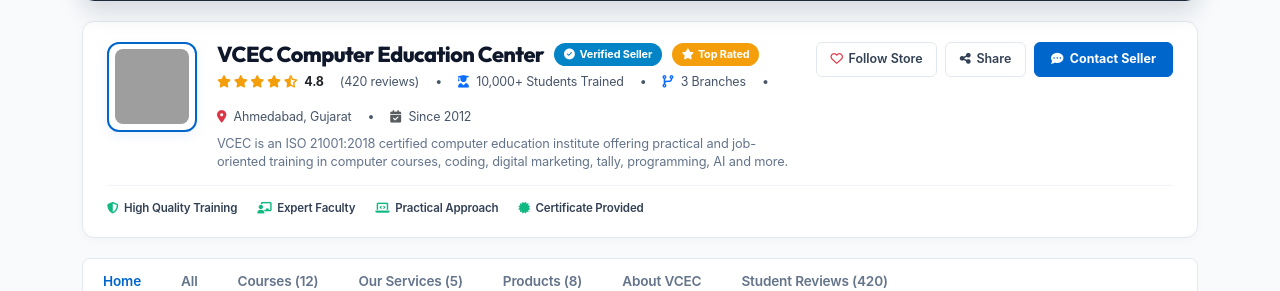
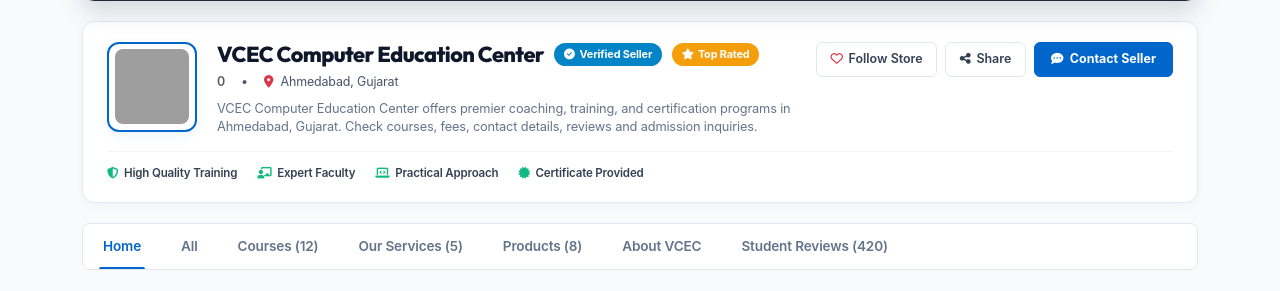
Before and after one commit to digitalclassworld/marketplace, a Laravel app: a page that uses resources/views/home/business-profile.blade.php in a window 1280 px wide; the page is wider, and only the part inside the window is pictured. Shown: the part 427-718 px from the top of that part. Run offline with Laravel 12, Linux system fonts and the light colour scheme; data comes from the database, SQL or seed files in the repository; parts of the project's set-up code (start-up, migrations or seed data) failed here and were passed over; grey boxes are pictures that could not be loaded.

Commit message:
fix(slugs): Match exact legacy slug, canonical 301 redirect, coaching category, breadcrumbs and clean profile view

```diff
--- a/app/Http/Controllers/Admin/AdminCatalogController.php
+++ b/app/Http/Controllers/Admin/AdminCatalogController.php
@@ -1733,6 +1733,9 @@ class AdminCatalogController extends Controller
                 'business_name' => $l->business_name,
                 'full_name' => $l->business_name,
                 'slug' => $l->slug ?: \Illuminate\Support\Str::slug($l->business_name),
+                'clean_slug' => $l->clean_slug,
+                'category_slug' => $l->category_slug,
+                'url' => $l->url,
                 'owner_name' => $ownerName,
                 'owner_id' => 'UDC' . str_pad($l->seller?->user_id ?? $l->id, 5, '0', STR_PAD_LEFT),
                 'owner_phone' => $l->phone ?: ($l->seller?->user?->phone ?? '+91 98765 43210'),
--- a/app/Http/Controllers/HomeController.php
+++ b/app/Http/Controllers/HomeController.php
@@ -255,32 +255,38 @@ class HomeController extends Controller
                 // 1. Direct match on slug
                 $business = BusinessListing::where('slug', $targetSlug)->first();
 
-                // 2. Slug without trailing id or with trailing id (e.g. prarthna-paramedical-institute matching prarthna-paramedical-institute-1234)
+                // 2. Slug without trailing id: targetSlug is "prarthna-paramedical-institute", match "prarthna-paramedical-institute-11696"
                 if (!$business) {
-                    $business = BusinessListing::where('slug', 'like', $targetSlug . '-%')->first();
-                }
-
-                // 3. Match by business name derived from slug
+                    $business = BusinessListing::where('slug', 'like', $targetSlug . '-%')
+                        ->orderByRaw("CASE WHEN status = 'approved' THEN 1 ELSE 2 END")
+                        ->orderBy('id', 'asc')
+                        ->first();
+                }
+
+                // 3. Match clean slug if targetSlug had an ID like "prarthna-paramedical-institute-11696"
+                if (!$business && preg_match('/^(.*?)-\d+$/', $targetSlug, $matches)) {
+                    $stripped = $matches[1];
+                    $business = BusinessListing::where('slug', $stripped)
+                        ->orWhere('slug', 'like', $stripped . '-%')
+                        ->first();
+                }
+
+                // 4. Match by business name derived from slug
                 if (!$business) {
-                    $nameWords = explode('-', $targetSlug);
-                    $nameGuess = implode(' ', $nameWords);
-                    $business = BusinessListing::where('business_name', 'like', "%{$nameGuess}%")->first();
-                }
-
-                // 4. Match with category constraint
-                if (!$business && $category) {
-                    $catWords = str_replace('-', ' ', $category);
-                    $business = BusinessListing::where(function($q) use ($targetSlug, $nameWords) {
-                        $q->where('slug', 'like', "%{$targetSlug}%");
-                        foreach ($nameWords as $word) {
-                            if (strlen($word) > 2) {
+                    $cleanName = str_replace('-', ' ', preg_replace('/-\d+$/', '', $targetSlug));
+                    $business = BusinessListing::where('business_name', 'like', "%{$cleanName}%")->first();
+                }
+
+                // 5. Match with category constraint or keyword search
+                if (!$business) {
+                    $nameWords = array_filter(explode('-', preg_replace('/-\d+$/', '', $targetSlug)), fn($w) => strlen($w) > 2);
+                    if (!empty($nameWords)) {
+                        $business = BusinessListing::where(function($q) use ($nameWords) {
+                            foreach ($nameWords as $word) {
                                 $q->orWhere('business_name', 'like', "%{$word}%");
                             }
-                        }
-                    })->where(function($q) use ($catWords) {
-                        $q->where('category', 'like', "%{$catWords}%")
-                          ->orWhere('sub_category', 'like', "%{$catWords}%");
-                    })->first();
+                        })->first();
+                    }
                 }
             }
 
@@ -293,6 +299,18 @@ class HomeController extends Controller
                 $canPreview = (Auth::check() && (Auth::user()->isAdmin() || Auth::user()->id === ($business->seller->user_id ?? null)));
                 if (!$canPreview) {
                     abort(404, 'This business listing is currently pending admin review and is not publicly available yet.');
+                }
+            }
+
+            // Canonical 301 redirect: If user visits an old URL (e.g. with -11696 or non-canonical category like educational-institute),
+            // seamlessly redirect to the exact target format: /business-listing/coaching/prarthna-paramedical-institute
+            if ($business && $request->isMethod('get') && !$request->ajax()) {
+                $canonicalCategory = $business->category_slug;
+                $canonicalSlug = $business->clean_slug;
+                $expectedPath = 'business-listing/' . $canonicalCategory . '/' . $canonicalSlug;
+
+                if (trim($request->path(), '/') !== $expectedPath) {
+                    return redirect()->to(url($expectedPath), 301);
                 }
             }
         } catch (\Throwable $e) {
--- a/app/Models/BusinessListing.php
+++ b/app/Models/BusinessListing.php
@@ -83,14 +83,34 @@ class BusinessListing extends Model
 
     public function getCategorySlugAttribute(): string
     {
-        $cat = $this->category ?: ($this->sub_category ?: 'coaching');
+        $cat = strtolower(trim($this->category ?: ($this->sub_category ?: 'coaching')));
+        // In the legacy platform (digitalclassworld.com), educational/coaching institutes are under /business-listing/coaching/
+        if (
+            str_contains($cat, 'education') ||
+            str_contains($cat, 'coach') ||
+            str_contains($cat, 'class') ||
+            str_contains($cat, 'tutor') ||
+            str_contains($cat, 'tuition') ||
+            str_contains($cat, 'institute') ||
+            str_contains($cat, 'school') ||
+            str_contains($cat, 'college') ||
+            str_contains($cat, 'academy') ||
+            str_contains($cat, 'academic') ||
+            empty($cat)
+        ) {
+            return 'coaching';
+        }
+
         $slug = \Illuminate\Support\Str::slug($cat);
         return !empty($slug) ? $slug : 'coaching';
     }
 
     public function getCleanSlugAttribute(): string
     {
-        return $this->slug ?: \Illuminate\Support\Str::slug($this->business_name);
+        $raw = $this->slug ?: \Illuminate\Support\Str::slug($this->business_name);
+        // Strip legacy trailing database ID (e.g. "prarthna-paramedical-institute-11696" -> "prarthna-paramedical-institute")
+        $clean = preg_replace('/-\d+$/', '', $raw);
+        return !empty($clean) ? $clean : $raw;
     }
 
     public function getUrlAttribute(): string
--- a/resources/views/admin/catalog/listings.blade.php
+++ b/resources/views/admin/catalog/listings.blade.php
@@ -527,8 +527,7 @@
                                             </button>
                                             <ul class="dropdown-menu dropdown-menu-end shadow-sm">
                                                 @php
-                                                    $listingCatSlug = \Illuminate\Support\Str::slug($category ?: 'coaching') ?: 'coaching';
-                                                    $businessUrl = url("/business-listing/{$listingCatSlug}/{$slug}");
+                                                    $businessUrl = $l['url'] ?? url("/business-listing/" . ($l['category_slug'] ?? 'coaching') . "/" . ($l['clean_slug'] ?? $slug));
                                                 @endphp
                                                 <li>
                                                     <a class="dropdown-item small" href="{{ $businessUrl }}" target="_blank">
@@ -852,8 +851,7 @@
         }
 
         // Action buttons
-        const catSlug = (l.category || 'coaching').toLowerCase().replace(/[^a-z0-9]/g, '-').replace(/-+/g, '-').replace(/^-|-$/g, '') || 'coaching';
-        const listingUrl = `/business-listing/${catSlug}/${l.slug || ''}`;
+        const listingUrl = l.url || `/business-listing/${l.category_slug || 'coaching'}/${l.clean_slug || (l.slug || '').replace(/-\d+$/, '')}`;
 
         const viewListingBtn = document.getElementById('inspViewListingBtn');
         if (viewListingBtn) viewListingBtn.href = listingUrl;
--- a/resources/views/home/business-profile.blade.php
+++ b/resources/views/home/business-profile.blade.php
@@ -986,23 +986,41 @@
 
 @section('content')
 <div class="container py-3">
-    <!-- Breadcrumbs -->
+    <!-- Breadcrumbs matching legacy digitalclassworld.com -->
     <div class="profile-breadcrumbs">
         <a href="{{ route('home') }}"><i class="fa-solid fa-house"></i> Home</a>
         <span class="separator">&gt;</span>
-        <a href="{{ route('courses') }}">Sellers</a>
+        @php
+            $displayCategory = !empty($business->category) ? $business->category : 'Coaching Institutes';
+            if (stripos($displayCategory, 'institute') === false && stripos($displayCategory, 'classes') === false && stripos($displayCategory, 'school') === false) {
+                $displayCategory = rtrim($displayCategory, 's') . ' Institutes';
+            }
+            $displayState = $business->state ?: 'Gujarat';
+            $displayCity = $business->city ?: 'Ahmedabad';
+        @endphp
+        <a href="{{ url('/courses?category=' . urlencode($business->category_slug ?? 'coaching')) }}">{{ $displayCategory }}</a>
         <span class="separator">&gt;</span>
-        <span class="current">{{ $business->business_name ?? 'VCEC - Vinayak Computer Education Center' }}</span>
+        <a href="{{ url('/courses?state=' . urlencode($displayState)) }}">{{ $displayState }}</a>
+        <span class="separator">&gt;</span>
+        <a href="{{ url('/courses?city=' . urlencode($displayCity)) }}">{{ $displayCity }}</a>
+        <span class="separator">&gt;</span>
+        <span class="current">{{ $business->business_name ?? 'Prarthna Paramedical Institute' }}</span>
     </div>
 
-    <!-- 1. TOP PANORAMIC HERO BANNER -->
-    <div class="store-hero-banner">
+    @php
+        $isVcec = stripos($business->business_name ?? '', 'vcec') !== false;
+        $hasCustomCover = !empty($business->cover_image) && !str_contains($business->cover_image, 'unsplash.com');
+    @endphp
+
+    @if($isVcec || $hasCustomCover)
+    <!-- 1. TOP PANORAMIC HERO BANNER (Shown for VCEC or when custom banner is uploaded) -->
+    <div class="store-hero-banner" @if($hasCustomCover) style="background: linear-gradient(rgba(10, 25, 47, 0.7), rgba(10, 25, 47, 0.85)), url('{{ $business->cover_image }}') center/cover no-repeat;" @endif>
         <div class="hero-banner-row">
             <!-- Left Header -->
             <div class="hero-left-content">
-                <h1 class="hero-main-title">Skills for a Brighter Tomorrow</h1>
+                <h1 class="hero-main-title">{{ $business->tagline ?? ($isVcec ? 'Skills for a Brighter Tomorrow' : $business->business_name) }}</h1>
                 <div class="hero-subtitle">
-                    Computer Courses | Digital Marketing | Tally | Programming | AI Tools | Web Development | Career Guidance
+                    {{ $isVcec ? 'Computer Courses | Digital Marketing | Tally | Programming | AI Tools | Web Development | Career Guidance' : ($business->description ? \Illuminate\Support\Str::limit(strip_tags($business->description), 120) : 'Quality Education | Certified Training | Experienced Faculty') }}
                 </div>
                 <div class="hero-highlights-row">
                     <span class="hero-hl-item"><i class="fa-solid fa-desktop"></i> Live Classes</span>
@@ -1014,7 +1032,7 @@
 
             <!-- Center Photo -->
             <div class="hero-center-photo">
-                <img src="https://images.unsplash.com/photo-1531482615713-2afd69097998?w=600&auto=format&fit=crop&q=80" alt="VCEC Institute Lab Training">
+                <img src="{{ $business->cover_image ?: 'https://images.unsplash.com/photo-1531482615713-2afd69097998?w=600&auto=format&fit=crop&q=80' }}" alt="{{ $business->business_name }}">
             </div>
 
             <!-- Right Brand -->
@@ -1039,6 +1057,7 @@
             </div>
         </div>
     </div>
+    @endif
 
     <!-- 2. STORE PROFILE HEADER -->
     <div class="store-profile-card">
@@ -1049,7 +1068,7 @@
                     <img src="{{ $business->logo }}" alt="{{ $business->business_name }}" class="w-100 h-100 rounded-3 object-fit-cover">
                 @else
                     <i class="fa-solid fa-graduation-cap"></i>
-                    <span class="store-avatar-title">{{ $business->business_name ? strtoupper(substr($business->business_name, 0, 4)) : 'VCEC' }}</span>
+                    <span class="store-avatar-title">{{ $business->business_name ? strtoupper(substr($business->business_name, 0, 4)) : 'INST' }}</span>
                     <span class="store-avatar-sub">{{ strtoupper($business->category ?? 'EDUCATION') }}</span>
                 @endif
             </div>
@@ -1057,33 +1076,39 @@
             <!-- Center Info -->
             <div class="store-info-content">
                 <div class="store-title-row">
-                    <h2 class="store-name-title">{{ $business->business_name ?? 'VCEC – Vinayak Computer Education Center' }}</h2>
+                    <h2 class="store-name-title">{{ $business->business_name ?? 'Prarthna Paramedical Institute' }}</h2>
                     <span class="badge-verified-seller"><i class="fa-solid fa-circle-check"></i> Verified Seller</span>
                     <span class="badge-top-rated"><i class="fa-solid fa-star me-1"></i>Top Rated</span>
                 </div>
 
                 <div class="store-metrics-row">
-                    <span class="store-rating-span">
-                        <i class="fa-solid fa-star"></i>
-                        <i class="fa-solid fa-star"></i>
-                        <i class="fa-solid fa-star"></i>
-                        <i class="fa-solid fa-star"></i>
-                        <i class="fa-solid fa-star-half-stroke"></i>
-                        <span class="ms-1 text-dark">4.8</span>
-                    </span>
-                    <span>(420 reviews)</span>
-                    <span>&bull;</span>
-                    <span><i class="fa-solid fa-user-graduate text-primary me-1"></i> 10,000+ Students Trained</span>
-                    <span>&bull;</span>
-                    <span><i class="fa-solid fa-code-branch text-primary me-1"></i> 3 Branches</span>
+                    @if($business->rating > 0)
+                        <span class="store-rating-span">
+                            @for($i = 1; $i <= 5; $i++)
+                                @if($business->rating >= $i)
+                                    <i class="fa-solid fa-star"></i>
+                                @elseif($business->rating >= $i - 0.5)
+                                    <i class="fa-solid fa-star-half-stroke"></i>
+                                @else
+                                    <i class="fa-regular fa-star text-muted"></i>
+                                @endif
+                            @endfor
+                            <span class="ms-1 text-dark">{{ number_format($business->rating, 1) }}</span>
+                        </span>
+                        <span>({{ $business->reviews_count }} {{ $business->reviews_count === 1 ? 'review' : 'reviews' }})</span>
+                    @else
+                        <span class="fw-semibold text-muted">0</span>
+                    @endif
                     <span>&bull;</span>
                     <span><i class="fa-solid fa-location-dot text-danger me-1"></i> {{ $business->city ? ($business->city . ($business->state ? ', ' . $business->state : '')) : 'Ahmedabad, Gujarat' }}</span>
-                    <span>&bull;</span>
-                    <span><i class="fa-solid fa-calendar-check text-muted me-1"></i> Since 2012</span>
+                    @if(!empty($business->features['year_established']))
+                        <span>&bull;</span>
+                        <span><i class="fa-solid fa-calendar-check text-muted me-1"></i> Since {{ $business->features['year_established'] }}</span>
+                    @endif
                 </div>
 
                 <p class="store-desc-para">
-                    {{ $business->description ?? 'VCEC is an ISO 21001:2018 certified computer education institute offering practical and job-oriented training in computer courses, coding, digital marketing, tally, programming, AI and more.' }}
+                    {{ $business->description ?? ($business->business_name . ' offers premier coaching, training, and certification programs in ' . ($business->city ?: 'Ahmedabad') . ', ' . ($business->state ?: 'Gujarat') . '. Check courses, fees, contact details, reviews and admission inquiries.') }}
                 </p>
             </div>
 
```
